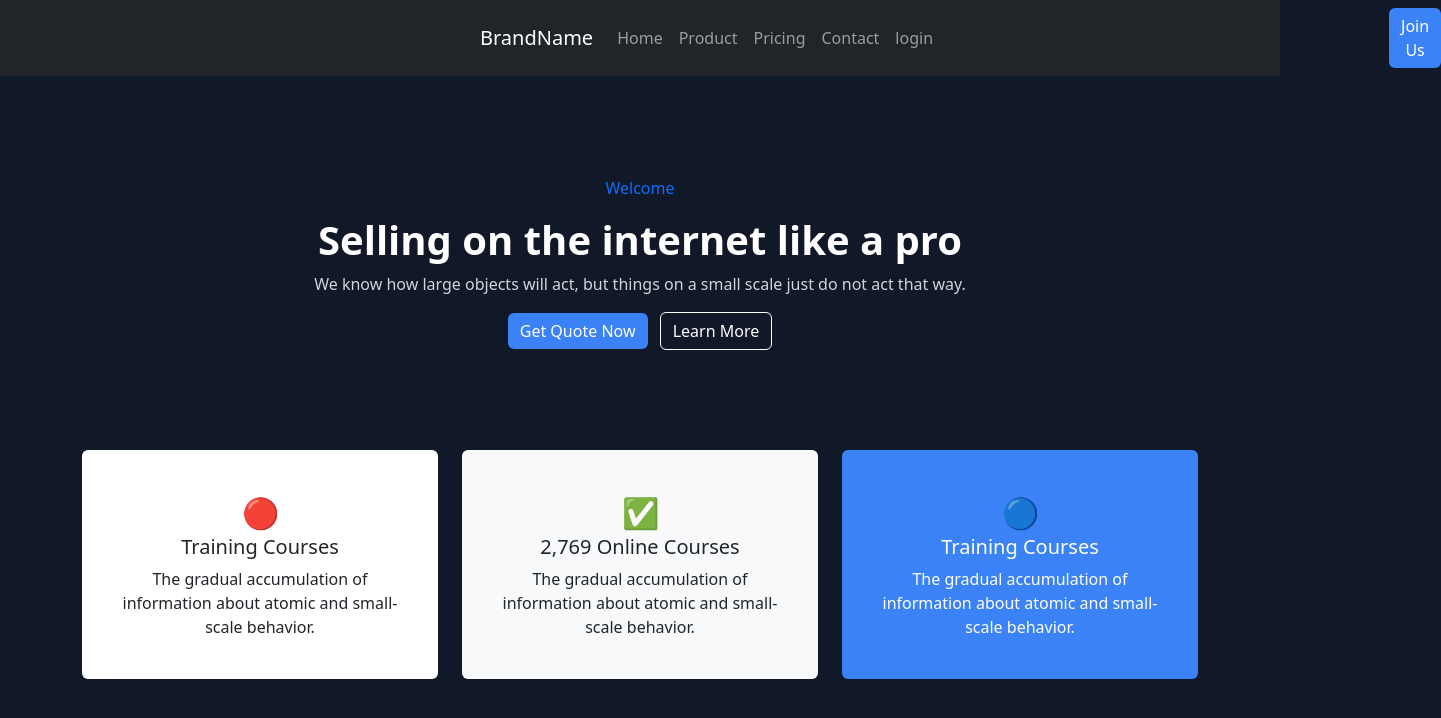
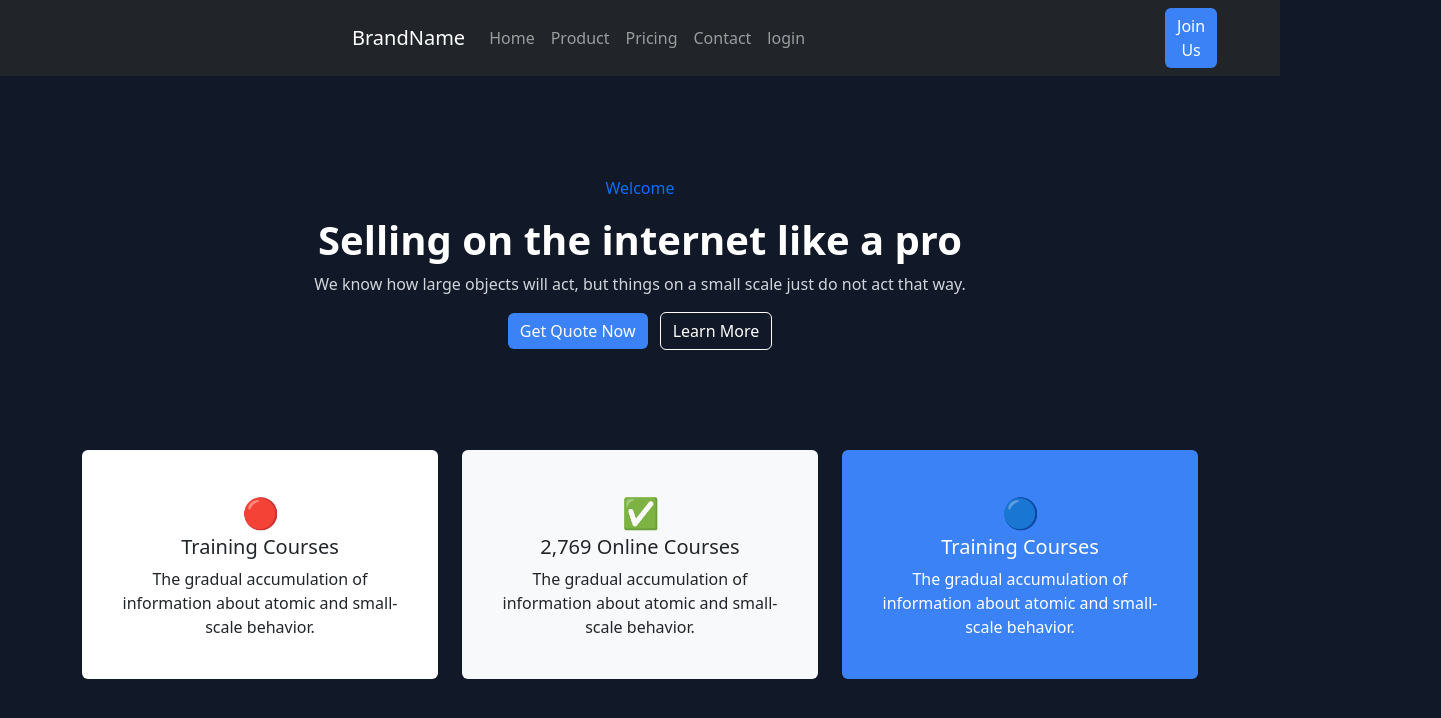
Before and after one commit to hetuborsadiya/bootstrap, a plain HTML site: page page.html in a window 1280 px wide. Shown: the whole page, 1441 px wide, since content can reach past the window. Drawn offline with Linux system fonts and the light colour scheme.

Commit message:
first commit

```diff
--- a/style.css
+++ b/style.css
@@ -4,10 +4,13 @@ body {
     color: white;
 }
 .navbar-brand {
-    padding-left: 30rem;
+    padding-left: 22rem;
 }
 .navbar-nav {
-    padding-right: 28rem;
+    padding-right: 22rem;
+}
+.collapse   {
+    padding-right: 10rem;
 }
 .hero-section {
    text-align: center;
```
